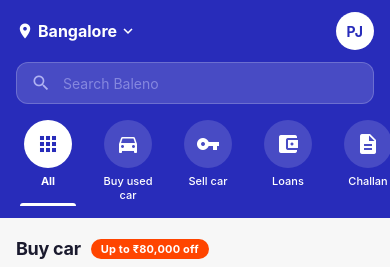
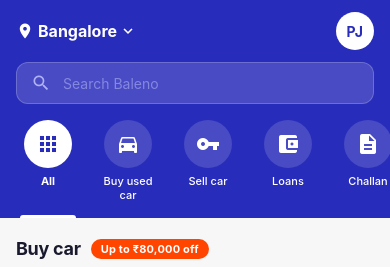
Before and after one commit to Pintu-Jha/Car24App, a React Native app: screen / in a window 390 px wide. Shown: the top 267 px of the page. Built offline with nearby package versions, Linux system fonts and the light colour scheme.

Commit message:
style(quicklinks): align active indicator to container edge
- Adjusted padding so the active tab indicator line sits exactly flush at the bottom edge of the blue container, matching the provided Cars24 screenshot

```diff
--- a/src/components/CategoryQuicklinks.tsx
+++ b/src/components/CategoryQuicklinks.tsx
@@ -89,17 +89,17 @@ export function CategoryQuicklinks({ data }: Props) {
 const styles = StyleSheet.create({
   container: {
     backgroundColor: '#282CBA',
-    paddingBottom: 4,
   },
   list: {
     paddingHorizontal: 12,
-    paddingVertical: 12,
+    paddingTop: 12,
     gap: 8,
   },
   item: {
     alignItems: 'center',
     width: 72,
     paddingHorizontal: 4,
+    paddingBottom: 16,
   },
   iconCircle: {
     width: 48,
@@ -125,7 +125,7 @@ const styles = StyleSheet.create({
   },
   activeLine: {
     position: 'absolute',
-    bottom: -4,
+    bottom: 0,
     left: 8,
     right: 8,
     height: 3,
--- a/src/screens/StaticHomeScreen.tsx
+++ b/src/screens/StaticHomeScreen.tsx
@@ -133,6 +133,7 @@ export function StaticHomeScreen() {
                 />
               </View>
               <Text style={[styles.qlLabel, index === 0 && styles.qlLabelActive]}>{item.label}</Text>
+              {index === 0 && <View style={styles.qlActiveLine} />}
             </TouchableOpacity>
           )} />
       </View>
@@ -223,14 +224,15 @@ const styles = StyleSheet.create({
   avatar: { position: 'absolute', top: 12, right: 16, width: 38, height: 38, borderRadius: 19, backgroundColor: '#FFFFFF', alignItems: 'center', justifyContent: 'center' },
   avatarText: { color: '#282CBA', fontWeight: '700', fontSize: 14 },
   // Quicklinks
-  quicklinksWrap: { backgroundColor: '#282CBA', paddingBottom: 4 },
-  quicklinksList: { paddingHorizontal: 12, paddingVertical: 12, gap: 8 },
-  qlItem: { alignItems: 'center', width: 72, paddingHorizontal: 4 },
+  quicklinksWrap: { backgroundColor: '#282CBA' },
+  quicklinksList: { paddingHorizontal: 12, paddingTop: 12, gap: 8 },
+  qlItem: { alignItems: 'center', width: 72, paddingHorizontal: 4, paddingBottom: 16 },
   qlCircle: { width: 48, height: 48, borderRadius: 24, backgroundColor: 'rgba(255, 255, 255, 0.15)', alignItems: 'center', justifyContent: 'center', marginBottom: 6 },
   qlCircleActive: { backgroundColor: '#FFFFFF' },
   qlEmoji: { fontSize: 20 },
   qlLabel: { fontSize: 11, color: '#FFFFFF', textAlign: 'center', lineHeight: 14, fontWeight: '500' },
   qlLabelActive: { fontWeight: '700' },
+  qlActiveLine: { position: 'absolute', bottom: 0, left: 8, right: 8, height: 3, backgroundColor: '#FFFFFF', borderTopLeftRadius: 3, borderTopRightRadius: 3 },
   // Section header
   sectionHeader: { flexDirection: 'row', alignItems: 'center', paddingHorizontal: 16, paddingTop: 20, paddingBottom: 10, gap: 10 },
   sectionTitle: { fontSize: 18, fontWeight: '700', color: '#1A1A2E', letterSpacing: -0.3 },
```
